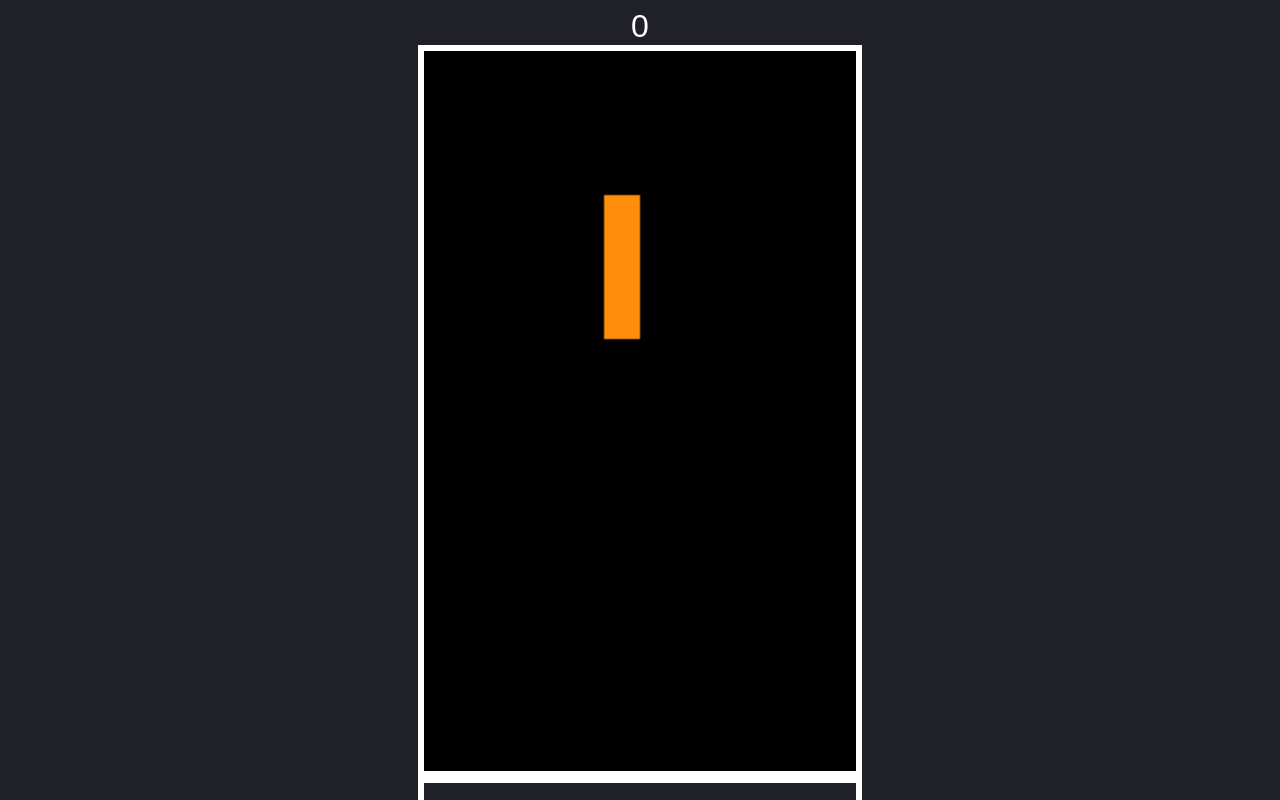
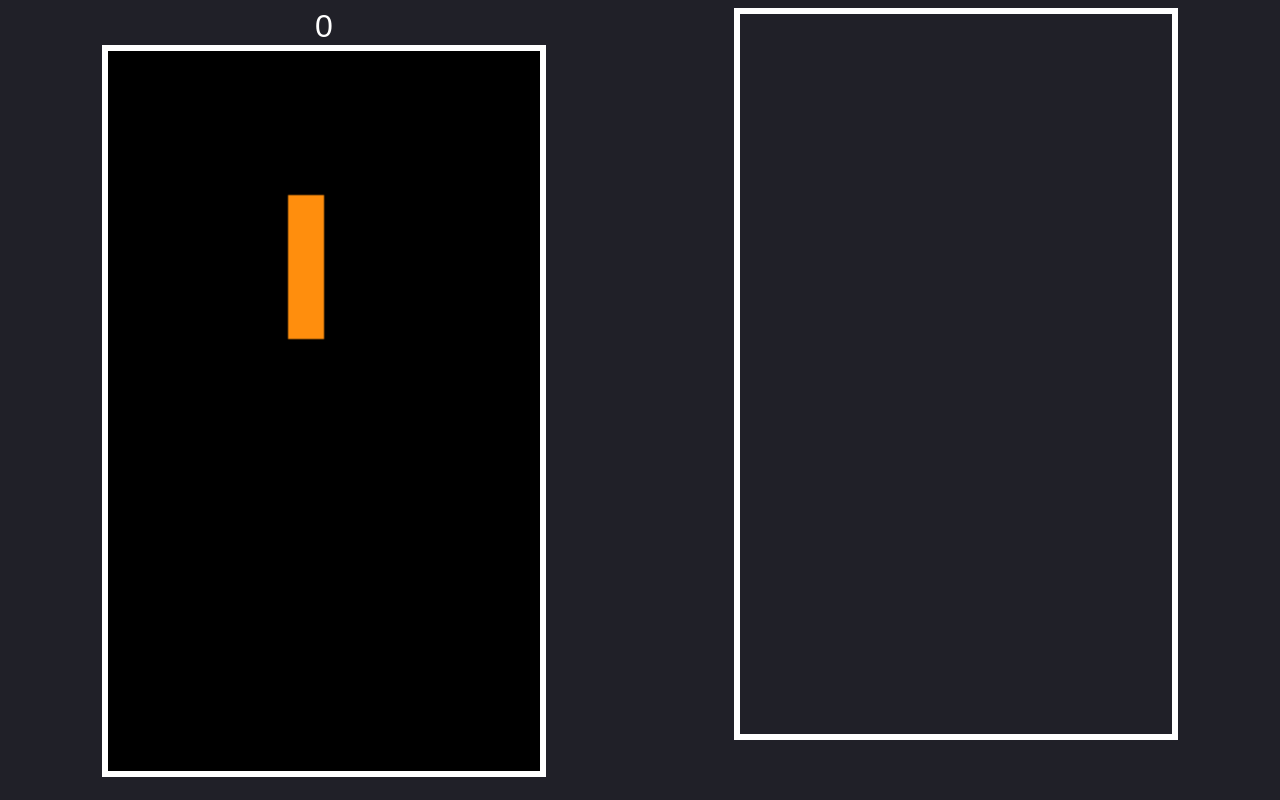
Before and after one commit to MrHombre/tetris, a plain HTML site: page index.html in a window 1280 px wide. Shown: the top 800 px of the page. Drawn offline with Linux system fonts and the light colour scheme.

Commit message:
showing two canvas's for two players

```diff
--- a/index.html
+++ b/index.html
@@ -4,11 +4,17 @@
   <style>
     body {
       background: #202028;
+      display: flex;
       color: #fff;
       font-family: sans-serif;
       font-size: 2em;
       text-align: center;
     }
+
+    .player {
+      flex: 1 1 auto;
+    }
+
     canvas {
       border: solid .2em #fff;
       height: 90vh;
--- a/main.js
+++ b/main.js
@@ -51,6 +51,8 @@ function updateScore() {
   document.getElementById('score').innerText = tetris.player.score;
 }
 
+const playerElements = document.getElementById('tetris');
+
 
 const canvas = document.getElementById('tetris');
 //Creating tetris
```
